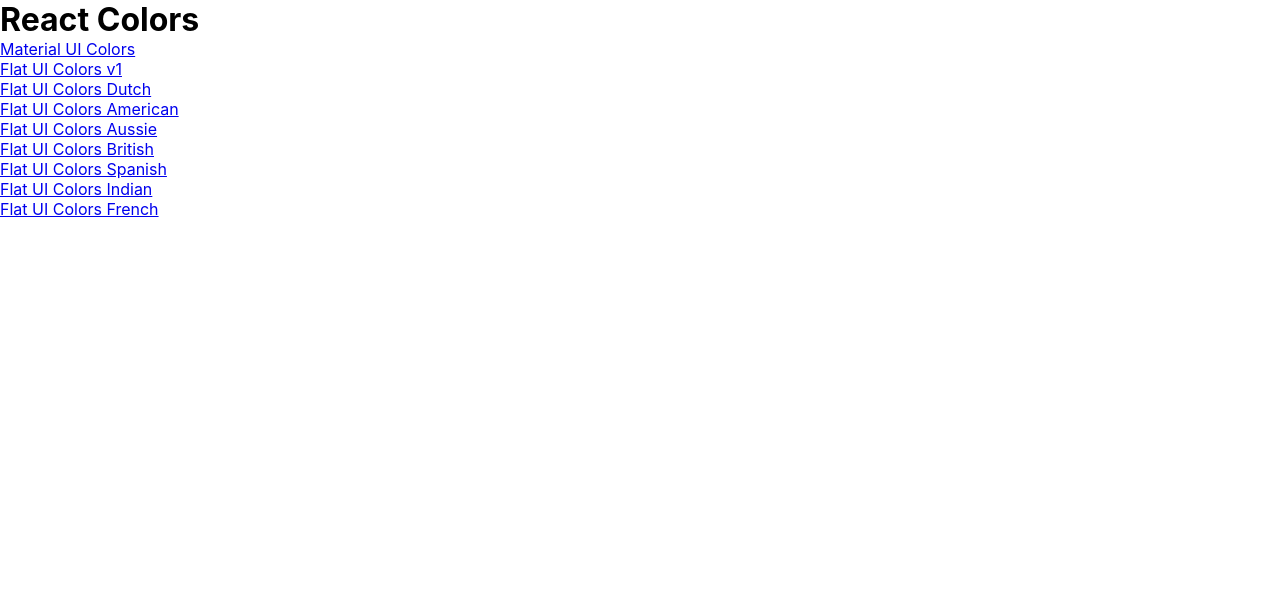
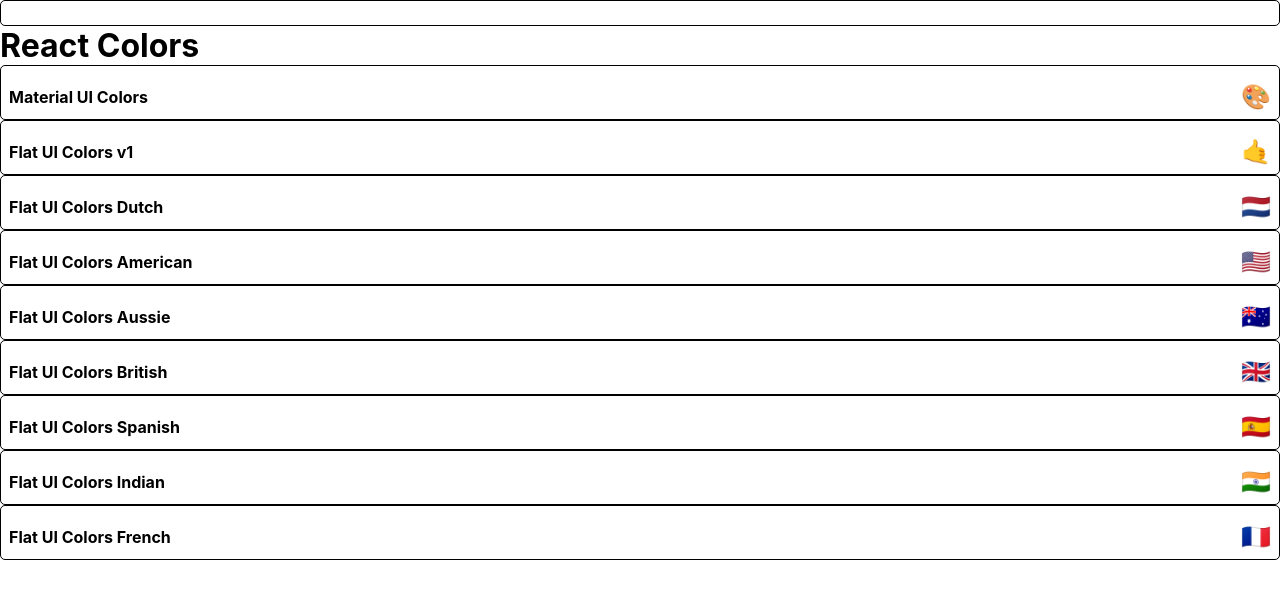
Before and after one commit to Alejandro1709/React-Colors, a React (Create React App) app: page / in a window 1280 px wide. Shown: the top 598 px of the page. Built offline with nearby package versions, Linux system fonts and the light colour scheme.

Commit message:
add mini palette styles

```diff
--- a/package.json
+++ b/package.json
@@ -5,6 +5,7 @@
   "dependencies": {
     "@material-ui/core": "^4.12.4",
     "@material-ui/icons": "^4.11.3",
+    "@material-ui/styles": "^4.11.5",
     "@testing-library/jest-dom": "^5.16.3",
     "@testing-library/react": "^12.1.4",
     "@testing-library/user-event": "^13.5.0",
--- /dev/null
+++ b/src/MiniPalette.js
@@ -0,0 +1,47 @@
+import React from 'react';
+import { withStyles } from '@material-ui/styles';
+
+const styles = {
+  root: {
+    backgroundColor: 'white',
+    borderRadius: '5px',
+    border: '1px solid black',
+    padding: '0.5rem',
+    position: 'relative',
+    overflow: 'hidden',
+    '&:hover': {
+      cursor: 'pointer',
+    },
+  },
+  colors: {
+    backgroundColor: 'grey',
+  },
+  title: {
+    display: 'flex',
+    justifyContent: 'space-between',
+    alignItems: 'center',
+    margin: '0',
+    color: 'black',
+    paddingTop: '0.5rem',
+    fontSize: '1rem',
+    position: 'relative',
+  },
+  emoji: {
+    marginLeft: '0.5rem',
+    fontSize: '1.5rem',
+  },
+};
+
+function MiniPalette(props) {
+  const { classes, paletteName, emoji } = props;
+  return (
+    <div className={classes.root}>
+      <div className={classes.colors}></div>
+      <h5 className={classes.title}>
+        {paletteName} <span className={classes.emoji}>{emoji}</span>
+      </h5>
+    </div>
+  );
+}
+
+export default withStyles(styles)(MiniPalette);
--- a/src/Navbar.js
+++ b/src/Navbar.js
@@ -26,7 +26,7 @@
   }
 
   render() {
-    const { level, changeLevel, handleChange } = this.props;
+    const { level, changeLevel } = this.props;
     const { format } = this.state;
     return (
       <header className='Navbar'>
--- a/src/PaletteList.js
+++ b/src/PaletteList.js
@@ -1,16 +1,15 @@
 import React, { Component } from 'react';
 import { Link } from 'react-router-dom';
-
+import MiniPalette from './MiniPalette';
 class PaletteList extends Component {
   render() {
     const { palettes } = this.props;
     return (
       <div>
+        <MiniPalette />
         <h1>React Colors</h1>
         {palettes.map((palette) => (
-          <p>
-            <Link to={`/palette/${palette.id}`}>{palette.paletteName}</Link>
-          </p>
+          <MiniPalette {...palette} />
         ))}
       </div>
     );
```
Also changed, not shown: 1 other file (tests, documents, lock files or other folders).
